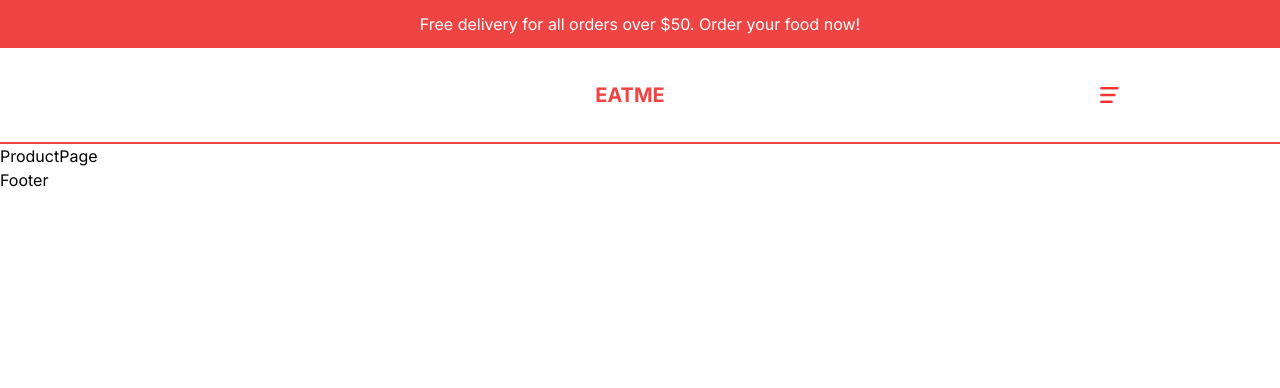
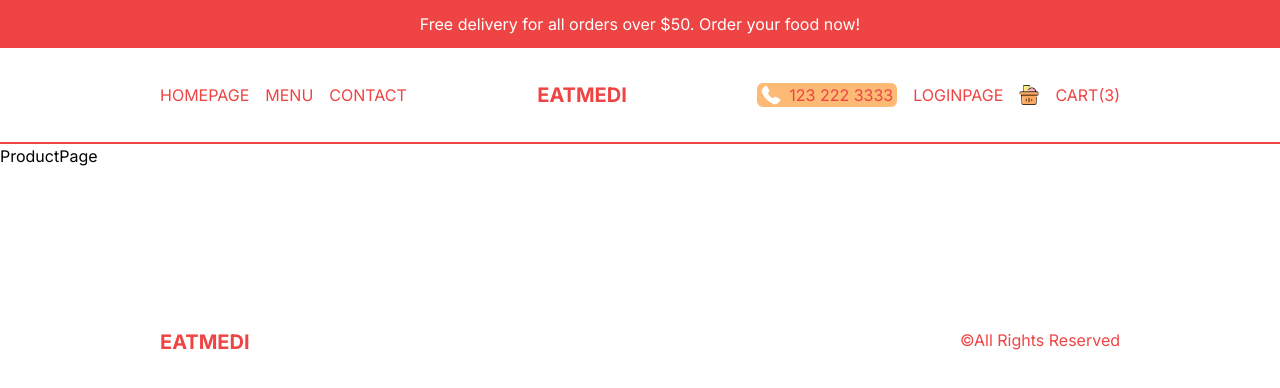
Before and after one commit to vijay711-github/Food_Delivery_App, a Next.js app: page /product/1 in a window 1280 px wide. Shown: the top 388 px of the page. Built offline with nearby package versions, Linux system fonts and the light colour scheme.

Commit message:
Completed Navbar and Footer component design

```diff
--- a/src/components/CartIcon.tsx
+++ b/src/components/CartIcon.tsx
@@ -5,7 +5,7 @@ import React from 'react'
 const CartIcon = () => {
   return (
       <Link href="/cart" className='flex items-center gap-4'>
-          <div className='relative w-8 h-8'>
+          <div className='relative w-8 h-8 md:w-5 md:h-5'>
               <Image src="/cart.png" alt="cart-image" fill/>
           </div>
           <span>Cart(3)</span>
--- a/src/components/Footer.tsx
+++ b/src/components/Footer.tsx
@@ -1,8 +1,12 @@
+import Link from 'next/link'
 import React from 'react'
 
 const Footer = () => {
   return (
-    <div>Footer</div>
+    <div className='h-12 md:h-24 p-4 lg:p-20 xl:p-40 text-red-500 flex item-center justify-between'>
+      <Link href="/" className='font-bold text-xl'>EATMEDI</Link>
+      <p>&copy;All Rights Reserved</p>
+    </div>
   )
 }
 
--- a/src/components/Navbar.tsx
+++ b/src/components/Navbar.tsx
@@ -1,18 +1,39 @@
-import React from 'react'
-import Menu from './Menu'
-import Link from 'next/link'
+import React from "react";
+import Menu from "./Menu";
+import Link from "next/link";
+import CartIcon from "./CartIcon";
+import Image from "next/image";
 
 const Navbar = () => {
+	const user = false;
 	return (
-    <div className="h-12 text-red-500 p-4 flex items-center justify-between border-b-2 border-b-red-500 uppercase md:h-24 lg:px-20 xl:px-40">
+		<div className="h-12 text-red-500 p-4 flex items-center justify-between border-b-2 border-b-red-500 uppercase md:h-24 lg:px-20 xl:px-40 ">
+			<div className="hidden md:flex gap-4">
+				<Link href="/">Homepage</Link>
+				<Link href="/menu">Menu</Link>
+				<Link href="/contact">Contact</Link>
+			</div>
 			<div className="text-xl md:font-bold flex-1 md:text-center">
 				<Link href="/">EatMe</Link>
+				di
 			</div>
-      <div>
-        <Menu/>
+			<div className="md:hidden">
+				<Menu />
+			</div>
+			<div className="hidden md:flex gap-4 item-center justify-end flex -1">
+				<div className="md:absolute top-3 r-2 lg:static flex items-center gap-2 cursor-pointer bg-orange-300 px-1 rounded-md">
+					<Image src="/phone.png" alt="" width={20} height={20} />
+					<span>123 222 3333 </span>
+				</div>
+				{!user ? (
+					<Link href="/login">Loginpage</Link>
+				) : (
+					<Link href="/orders">Orders</Link>
+				)}
+				<CartIcon/>
 			</div>
 		</div>
-  )
-}
+	);
+};
 
-export default Navbar
+export default Navbar;
```
Lines whose indentation alone changed are shown as unchanged.
